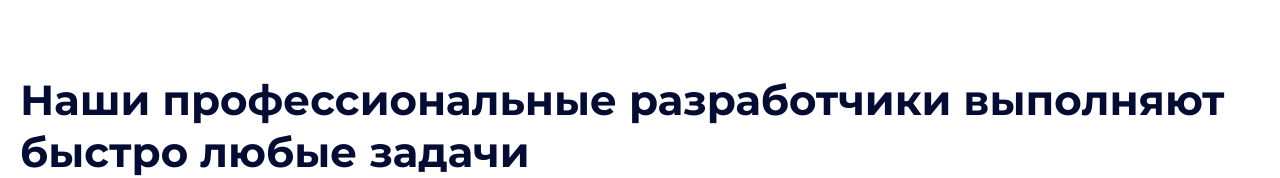
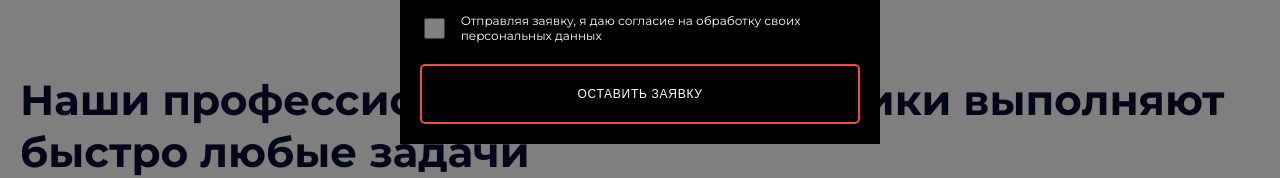
Before and after one commit to priz80/drupalsite-react, a React (Create React App) app: page / in a window 1280 px wide. Both pictures are taken after a click on the link "ПОЛУЧИТЬ ИНДИВИДУАЛЬНЫЙ ТАРИФ". Shown: the part 5522-5700 px from the top of the page. Built offline with nearby package versions, Linux system fonts and the light colour scheme.

Commit message:
Update Modal.module.css

```diff
--- a/src/components/Modal.module.css
+++ b/src/components/Modal.module.css
@@ -1,30 +1,26 @@
-.container-modal {
+.modalOverlay {
   position: fixed;
-  top: 0;
-  left: 0;
   width: 100%;
   height: 100%;
   background-color: rgba(0, 0, 0, 0.5);
+  z-index: 10000;
+  overflow: hidden;
+  scrollbar-width: none;
+  overflow-y: auto;
+  overflow-x: hidden;
   display: flex;
   justify-content: center;
   align-items: center;
-  z-index: 1000;
 }
+
 
 /* Контейнер формы обратной связи */
 .formaContainer {
-  position: absolute;
-  top: 50%;
-  left: 50%;
-  transform: translate(-50%, -50%);
-  /* width: 100%; */
   max-width: 480px;
   min-height: 480px;
-  border: 1px solid #000;
-  /* margin: auto auto; */
+  padding: 20px;
   opacity: 0;
-  /* transform: scale(0.8); */
-  transition: none; /* Управление через JS */
+
   z-index: 1;
   background: #000;
 }
@@ -122,6 +118,32 @@
   opacity: 0.5;
 }
 
+
+/* Базовый стиль кнопки: рамка, цвет, размер, выравнивание */
+.button {
+  cursor: pointer;
+  border-radius: 5px;
+  border: 2px solid var(--icons-1);
+  background: transparent;
+  font-weight: 500;
+  font-size: 12px;
+  line-height: 100%;
+  letter-spacing: 0.06em;
+  text-transform: uppercase;
+  color: var(--white);
+  height: 60px;
+  width: 100%;
+  display: flex;
+  align-items: center;
+  justify-content: center;
+}
+
+/* Эффект при наведении: заливка красным */
+.button:hover {
+  background: var(--icons-1);
+}
+
+
 /* Кнопка отправки формы */
 .formaButton {
   max-width: 480px;
```
